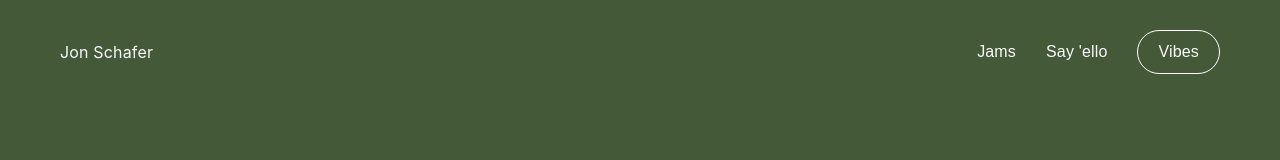
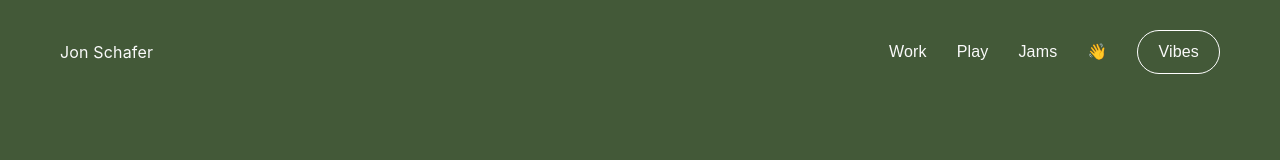
Before and after one commit to jonaschafer/portfolio, a Next.js app: page / in a window 1280 px wide. Shown: the top 160 px of the page. Built offline with nearby package versions, Linux system fonts and the light colour scheme.

Commit message:
Update navigation: Work, Play, Jams, 👋, Vibes

```diff
--- a/components/Navigation.js
+++ b/components/Navigation.js
@@ -20,6 +20,20 @@ export default function Navigation() {
           {/* Desktop Navigation */}
           <div className="hidden sm:flex items-center gap-[20px] md:gap-[30px]">
             <a
+              href="/"
+              className="font-['Haas_Grot_Disp',_sans-serif] leading-[1.4] text-[16px] text-[#FAFAFA] tracking-[0.16px] whitespace-nowrap hover:opacity-80 transition-opacity"
+            >
+              Work
+            </a>
+            <a
+              href="https://figma-experiments.vercel.app"
+              target="_blank"
+              rel="noopener noreferrer"
+              className="font-['Haas_Grot_Disp',_sans-serif] leading-[1.4] text-[16px] text-[#FAFAFA] tracking-[0.16px] whitespace-nowrap hover:opacity-80 transition-opacity"
+            >
+              Play
+            </a>
+            <a
               href="/wall-of-sound"
               className="font-['Haas_Grot_Disp',_sans-serif] leading-[1.4] text-[16px] text-[#FAFAFA] tracking-[0.16px] whitespace-nowrap hover:opacity-80 transition-opacity"
             >
@@ -31,7 +45,7 @@ export default function Navigation() {
               rel="noopener noreferrer"
               className="font-['Haas_Grot_Disp',_sans-serif] leading-[1.4] text-[16px] text-[#FAFAFA] tracking-[0.16px] whitespace-nowrap hover:opacity-80 transition-opacity"
             >
-              Say 'ello
+              👋
             </a>
             <a
               href="https://www.are.na/jon-schafer/blocks"
@@ -84,6 +98,22 @@ export default function Navigation() {
             {/* Menu Items */}
             <div className="flex flex-col space-y-8">
               <a
+                href="/"
+                className="font-['Haas_Grot_Disp',_sans-serif] leading-[1.4] text-[32px] text-[#FAFAFA] tracking-[0.16px] hover:opacity-80 transition-opacity"
+                onClick={toggleMenu}
+              >
+                Work
+              </a>
+              <a
+                href="https://figma-experiments.vercel.app"
+                target="_blank"
+                rel="noopener noreferrer"
+                className="font-['Haas_Grot_Disp',_sans-serif] leading-[1.4] text-[32px] text-[#FAFAFA] tracking-[0.16px] hover:opacity-80 transition-opacity"
+                onClick={toggleMenu}
+              >
+                Play
+              </a>
+              <a
                 href="/wall-of-sound"
                 className="font-['Haas_Grot_Disp',_sans-serif] leading-[1.4] text-[32px] text-[#FAFAFA] tracking-[0.16px] hover:opacity-80 transition-opacity"
                 onClick={toggleMenu}
@@ -97,7 +127,7 @@ export default function Navigation() {
                 className="font-['Haas_Grot_Disp',_sans-serif] leading-[1.4] text-[32px] text-[#FAFAFA] tracking-[0.16px] hover:opacity-80 transition-opacity"
                 onClick={toggleMenu}
               >
-                Say 'ello
+                👋
               </a>
               <a
                 href="https://www.are.na/jon-schafer/blocks"
```
